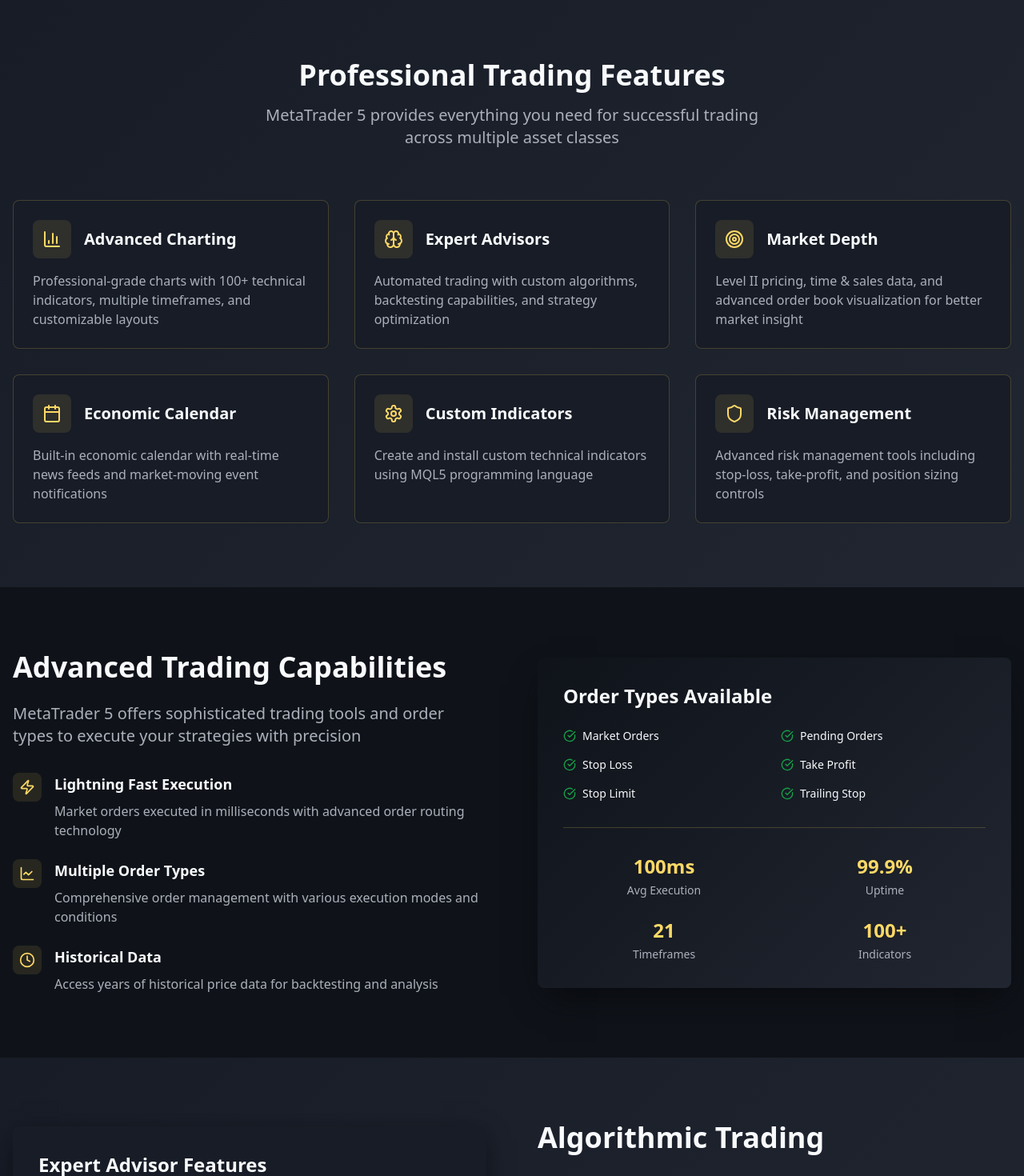
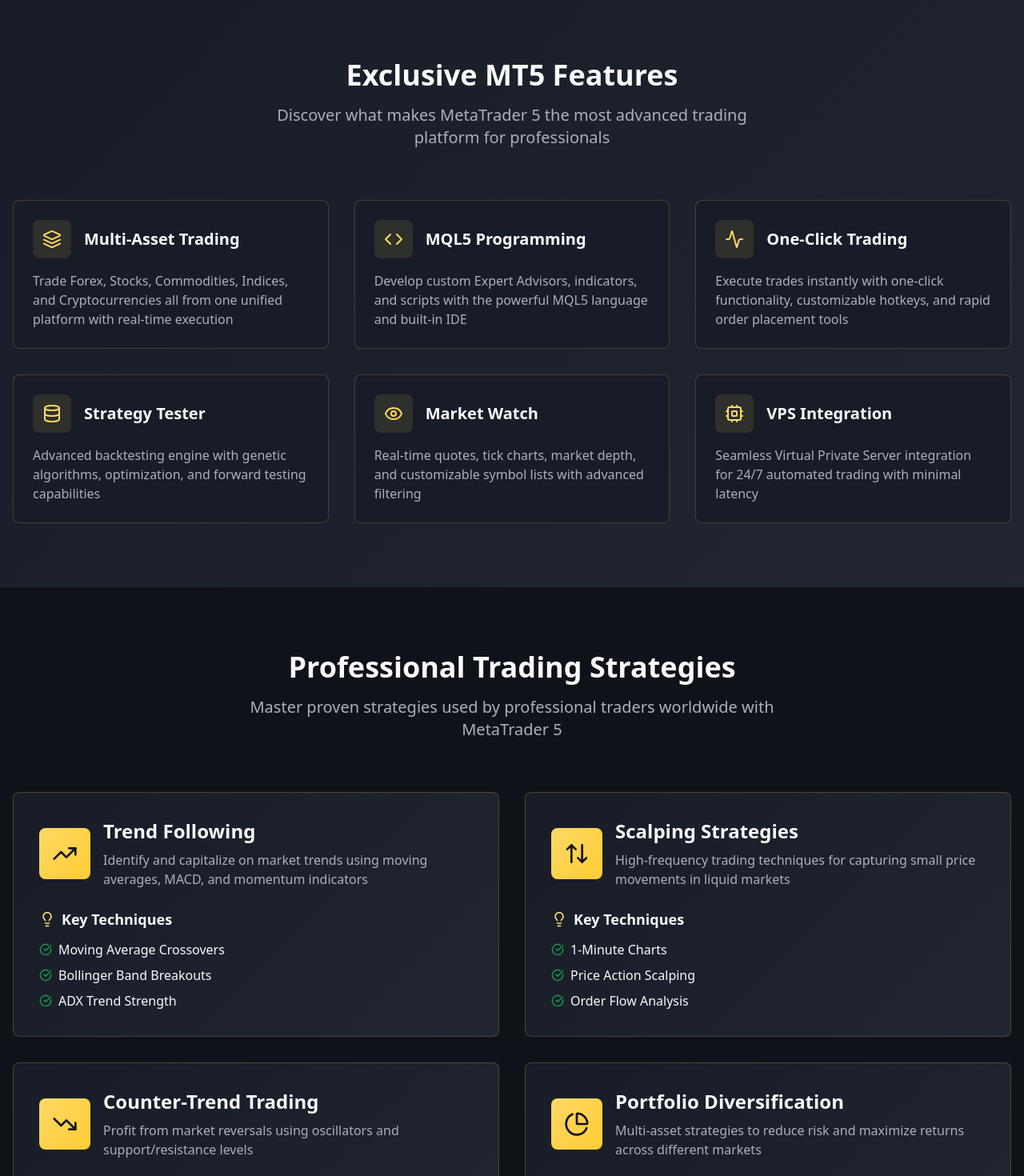
Before and after one commit to rtxinc/cognate-trade-hub, a React (Vite) app: page /platform in a window 1280 px wide. Shown: the part 1280-2750 px from the top of the page at 80% size. Built offline with nearby package versions, Linux system fonts and the light colour scheme.

Commit message:
Refactor Platform Page
Rework the platform page to be unique, detailing MetaTrader 5 features and effective trading strategies.

```diff
--- a/src/pages/Platform.tsx
+++ b/src/pages/Platform.tsx
@@ -18,40 +18,80 @@ import {
   Target,
   LineChart,
   Clock,
-  DollarSign
+  DollarSign,
+  BookOpen,
+  Code,
+  Users,
+  Award,
+  Layers,
+  Activity,
+  Eye,
+  Cpu,
+  Database,
+  Lightbulb,
+  TrendingDown,
+  ArrowUpDown,
+  PieChart
 } from "lucide-react";
 
 const Platform = () => {
-  const features = [
+  const uniqueFeatures = [
     {
-      icon: BarChart3,
-      title: "Advanced Charting",
-      description: "Professional-grade charts with 100+ technical indicators, multiple timeframes, and customizable layouts"
+      icon: Layers,
+      title: "Multi-Asset Trading",
+      description: "Trade Forex, Stocks, Commodities, Indices, and Cryptocurrencies all from one unified platform with real-time execution"
     },
     {
-      icon: Brain,
-      title: "Expert Advisors",
-      description: "Automated trading with custom algorithms, backtesting capabilities, and strategy optimization"
+      icon: Code,
+      title: "MQL5 Programming",
+      description: "Develop custom Expert Advisors, indicators, and scripts with the powerful MQL5 language and built-in IDE"
     },
     {
-      icon: Target,
-      title: "Market Depth",
-      description: "Level II pricing, time & sales data, and advanced order book visualization for better market insight"
+      icon: Activity,
+      title: "One-Click Trading",
+      description: "Execute trades instantly with one-click functionality, customizable hotkeys, and rapid order placement tools"
     },
     {
-      icon: Calendar,
-      title: "Economic Calendar",
-      description: "Built-in economic calendar with real-time news feeds and market-moving event notifications"
+      icon: Database,
+      title: "Strategy Tester",
+      description: "Advanced backtesting engine with genetic algorithms, optimization, and forward testing capabilities"
     },
     {
-      icon: Settings,
-      title: "Custom Indicators",
-      description: "Create and install custom technical indicators using MQL5 programming language"
+      icon: Eye,
+      title: "Market Watch",
+      description: "Real-time quotes, tick charts, market depth, and customizable symbol lists with advanced filtering"
     },
     {
-      icon: Shield,
-      title: "Risk Management",
-      description: "Advanced risk management tools including stop-loss, take-profit, and position sizing controls"
+      icon: Cpu,
+      title: "VPS Integration",
+      description: "Seamless Virtual Private Server integration for 24/7 automated trading with minimal latency"
+    }
+  ];
+
+  const tradingStrategies = [
+    {
+      icon: TrendingUp,
+      title: "Trend Following",
+      description: "Identify and capitalize on market trends using moving averages, MACD, and momentum indicators",
+      techniques: ["Moving Average Crossovers", "Bollinger Band Breakouts", "ADX Trend Strength"]
+    },
+    {
+      icon: ArrowUpDown,
+      title: "Scalping Strategies",
+      description: "High-frequency trading techniques for capturing small price movements in liquid markets",
+      techniques: ["1-Minute Charts", "Price Action Scalping", "Order Flow Analysis"]
+    },
+    {
+      icon: TrendingDown,
+      title: "Counter-Trend Trading",
+      description: "Profit from market reversals using oscillators and support/resistance levels",
+      techniques: ["RSI Divergence", "Fibonacci Retracements", "Double Top/Bottom Patterns"]
+    },
+    {
+      icon: PieChart,
+      title: "Portfolio Diversification",
+      description: "Multi-asset strategies to reduce risk and maximize returns across different markets",
+      techniques: ["Currency Correlation", "Cross-Asset Analysis", "Risk Parity Models"]
     }
   ];
 
@@ -152,20 +192,20 @@ const Platform = () => {
         </div>
       </section>
 
-      {/* Key Features */}
+      {/* Unique MT5 Features */}
       <section className="py-20 bg-gradient-card">
         <div className="container mx-auto px-4">
           <div className="text-center mb-16">
             <h2 className="text-4xl font-bold text-foreground mb-4">
-              Professional Trading Features
+              Exclusive MT5 Features
             </h2>
             <p className="text-xl text-muted-foreground max-w-2xl mx-auto">
-              MetaTrader 5 provides everything you need for successful trading across multiple asset classes
+              Discover what makes MetaTrader 5 the most advanced trading platform for professionals
             </p>
           </div>
 
           <div className="grid md:grid-cols-2 lg:grid-cols-3 gap-8">
-            {features.map((feature, index) => (
+            {uniqueFeatures.map((feature, index) => (
               <Card key={index} className="bg-card border-accent/20 p-6 hover:shadow-card transition-all duration-300 group">
                 <div className="flex items-center gap-4 mb-4">
                   <div className="p-3 rounded-lg bg-accent/10 text-accent group-hover:bg-accent group-hover:text-accent-foreground transition-all duration-300">
@@ -174,6 +214,51 @@ const Platform = () => {
                   <h3 className="text-xl font-semibold text-foreground">{feature.title}</h3>
                 </div>
                 <p className="text-muted-foreground">{feature.description}</p>
+              </Card>
+            ))}
+          </div>
+        </div>
+      </section>
+
+      {/* Trading Strategies Section */}
+      <section className="py-20">
+        <div className="container mx-auto px-4">
+          <div className="text-center mb-16">
+            <h2 className="text-4xl font-bold text-foreground mb-4">
+              Professional Trading Strategies
+            </h2>
+            <p className="text-xl text-muted-foreground max-w-2xl mx-auto">
+              Master proven strategies used by professional traders worldwide with MetaTrader 5
+            </p>
+          </div>
+
+          <div className="grid md:grid-cols-2 gap-8">
+            {tradingStrategies.map((strategy, index) => (
+              <Card key={index} className="bg-gradient-card border-accent/20 p-8 hover:shadow-glow transition-all duration-300 group">
+                <div className="flex items-center gap-4 mb-6">
+                  <div className="p-4 rounded-lg bg-gradient-accent text-accent-foreground group-hover:scale-110 transition-transform duration-300">
+                    <strategy.icon className="w-8 h-8" />
+                  </div>
+                  <div>
+                    <h3 className="text-2xl font-bold text-foreground">{strategy.title}</h3>
+                    <p className="text-muted-foreground mt-2">{strategy.description}</p>
+                  </div>
+                </div>
+
+                <div className="space-y-3">
+                  <h4 className="text-lg font-semibold text-foreground flex items-center gap-2">
+                    <Lightbulb className="w-5 h-5 text-accent" />
+                    Key Techniques
+                  </h4>
+                  <ul className="space-y-2">
+                    {strategy.techniques.map((technique, idx) => (
+                      <li key={idx} className="flex items-center gap-2">
+                        <CheckCircle className="w-4 h-4 text-success" />
+                        <span className="text-foreground">{technique}</span>
+                      </li>
+                    ))}
+                  </ul>
+                </div>
               </Card>
             ))}
           </div>
```
